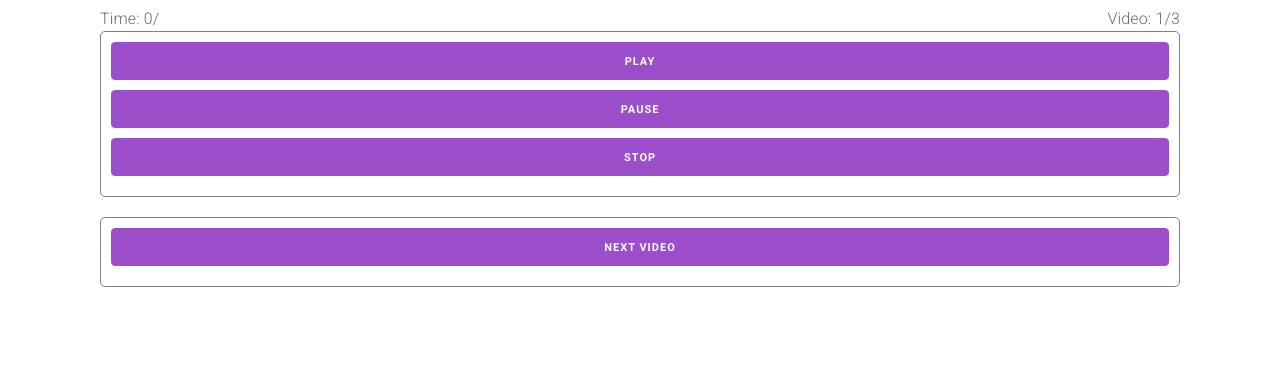
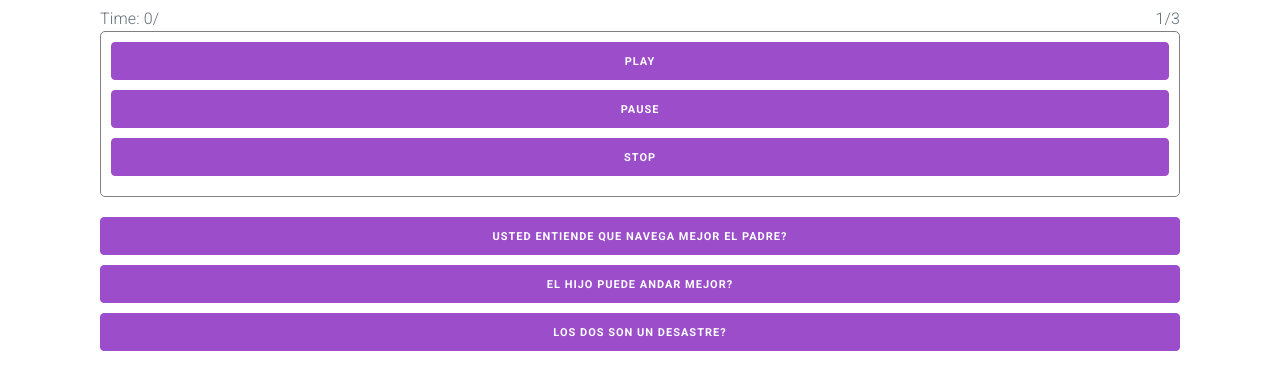
Before and after one commit to SergioPereiraMega/Videos_hack, a plain HTML site: page index.html in a window 1280 px wide. Shown: the part 377-766 px from the top of the page. Drawn offline with nearby package versions, Linux system fonts and the light colour scheme.

Commit message:
Version de prueba

```diff
--- a/index.html
+++ b/index.html
@@ -21,15 +21,25 @@
             </video>
         </div>
         <output id="timeOut">Time: 0/</output>
-        <output id="vidNum">Video: 1/3</output>
+        <output id="vidNum">1/3</output>
         <div id="playButtons">
             <button id="btnPlay">Play</button>
             <button id="btnPause">Pause</button>
             <button id="btnStop">Stop</button>
         </div>
-        <div id="nextButtons">
+        <!-- <div id="nextButtons">
             <button id="btnNext">Next Video</button>
+        </div> -->
+        <div id="question1">
+            <button id="btnNext1">Usted entiende que navega mejor el padre?</button>
         </div>
+        <div id="question2">
+            <button id="btnNext0">El hijo puede andar mejor?</button>
+        </div>
+        <div id="question3">
+            <button id="btnNext2">Los dos son un desastre?</button>
+        </div>
+
     </div>
 
     <!-- Script de Video -->
```
